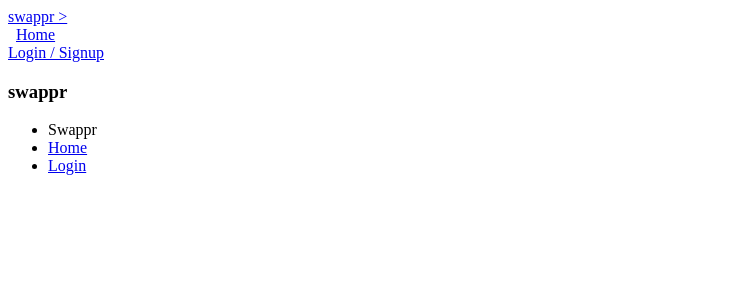
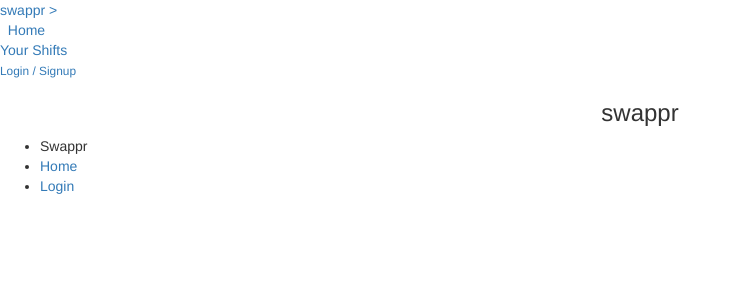
Before and after one commit to swappr-tanda-team/swappr, a Flask app: page / in a window 1280 px wide. Shown: the top 300 px of the page, without its empty margins (0-742 px from the left). Run offline with Flask 2, Linux system fonts and the light colour scheme; some libraries are stand-ins or nearby versions.

Commit message:
Added your_shifts page. Add jQuery and bootstrap dependencies

```diff
--- a/swappr/templates/layout.html
+++ b/swappr/templates/layout.html
@@ -5,17 +5,25 @@
     <meta http-equiv="x-ua-compatible" content="ie=edge">
     <meta name="viewport" content="width=device-width, initial-scale=1.0" />
     <title>{%  block title %} swappr {% endblock %}</title>
+    <script src="https://ajax.googleapis.com/ajax/libs/jquery/2.2.2/jquery.min.js"></script>
+    <link rel="stylesheet" href="https://maxcdn.bootstrapcdn.com/bootstrap/3.3.6/css/bootstrap.min.css" integrity="sha384-1q8mTJOASx8j1Au+a5WDVnPi2lkFfwwEAa8hDDdjZlpLegxhjVME1fgjWPGmkzs7" crossorigin="anonymous">
+
+    <!-- Optional theme -->
+    <link rel="stylesheet" href="https://maxcdn.bootstrapcdn.com/bootstrap/3.3.6/css/bootstrap-theme.min.css" integrity="sha384-fLW2N01lMqjakBkx3l/M9EahuwpSfeNvV63J5ezn3uZzapT0u7EYsXMjQV+0En5r" crossorigin="anonymous">
     {% block css %}{% endblock %}
   </head>
   <body>
     <div id="container">
-      <div id="header">
+      <div id="header" class="nav">
         <div id="project-name" class="float-left code">
           <a href="{{ url_for('index') }}"> swappr ></a>
         </div>
         <div id="large-menu" class="float-left show-for-medium code">
           &nbsp;
           <a {%if request.endpoint == "index"%} class="active" {%endif%} href="{{ url_for('index') }}">Home</a>
+        </div>
+        <div class="float-left">
+          <a href="{{ url_for('your_shifts') }}">Your Shifts</a>
         </div>
         <div id="account-btns" class="float-right">
           {% if current_user.is_authenticated %}
--- a/swappr/views.py
+++ b/swappr/views.py
@@ -12,6 +12,10 @@ from .models import User
 def index():
     return flask.render_template('home.html')
 
+@app.route('/your_shifts')
+def your_shifts():
+    return flask.render_template('your_shifts.html')
+
 
 @app.route('/addBob')
 def test_db_with_bob():
```
Also changed, not shown: swappr/templates/your_shifts.html (added, +16 -0 lines).
